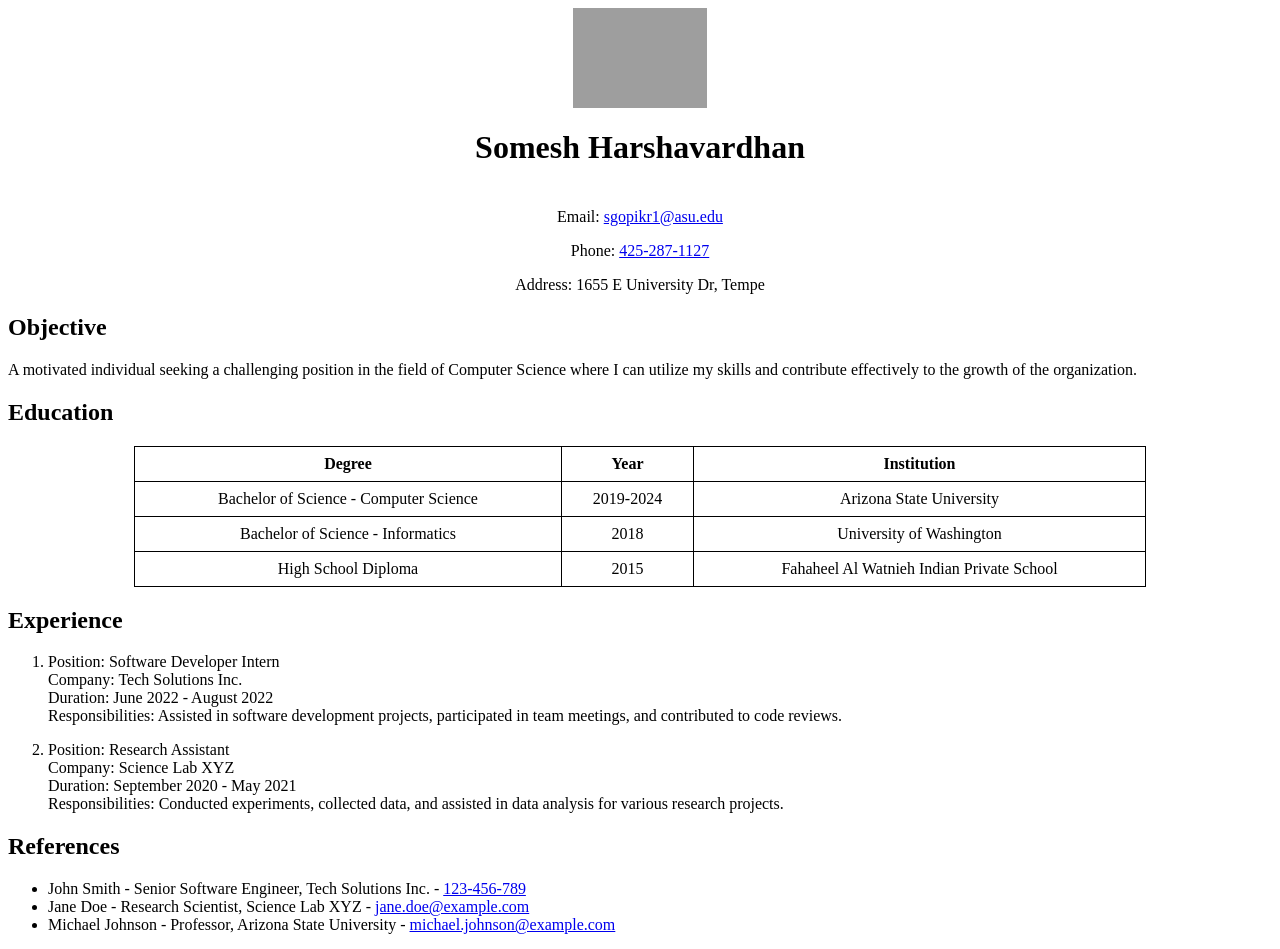
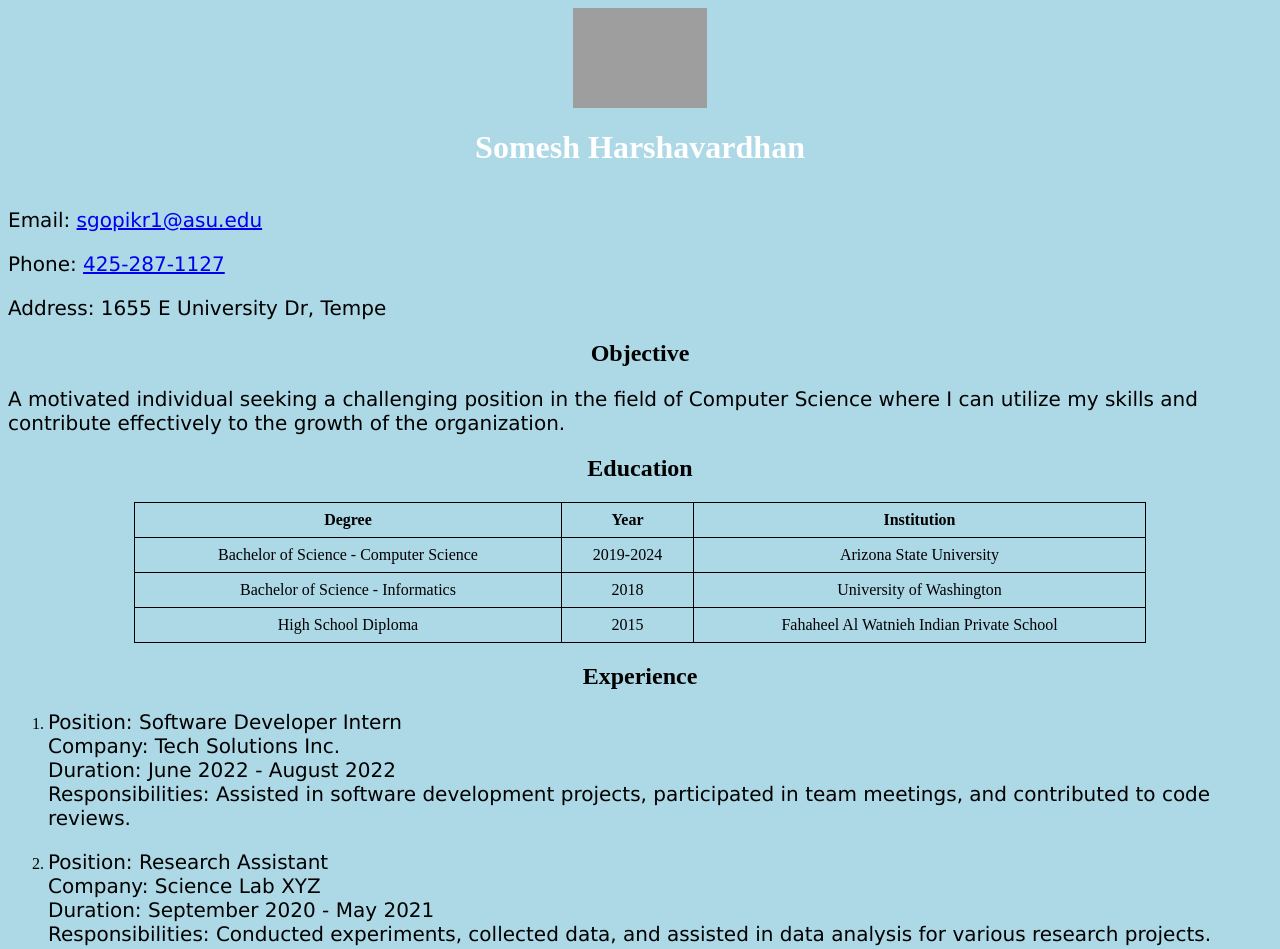
Before and after one commit to somesh97/AME220Spring2024, a plain HTML site: page Assignment 2/A2.html in a window 1280 px wide. Shown: the top 949 px of the page. Drawn offline with Linux system fonts and the light colour scheme; grey boxes are pictures that could not be loaded.

Commit message:
Update A2.html

```diff
--- a/Assignment 2/A2.html
+++ b/Assignment 2/A2.html
@@ -2,6 +2,21 @@
 <html>
 <head>
     <style>
+        body {
+            text-align: center;
+            background-color: lightblue; /* Added background color */
+        }
+
+        h1 {
+            color: white; /* Changed h1 color to white */
+            text-align: center;
+        }
+
+        p {
+            font-family: verdana;
+            font-size: 20px;
+            text-align: left; /* Left-align paragraphs */
+        }
 
         table {
             border-collapse: collapse;
```
